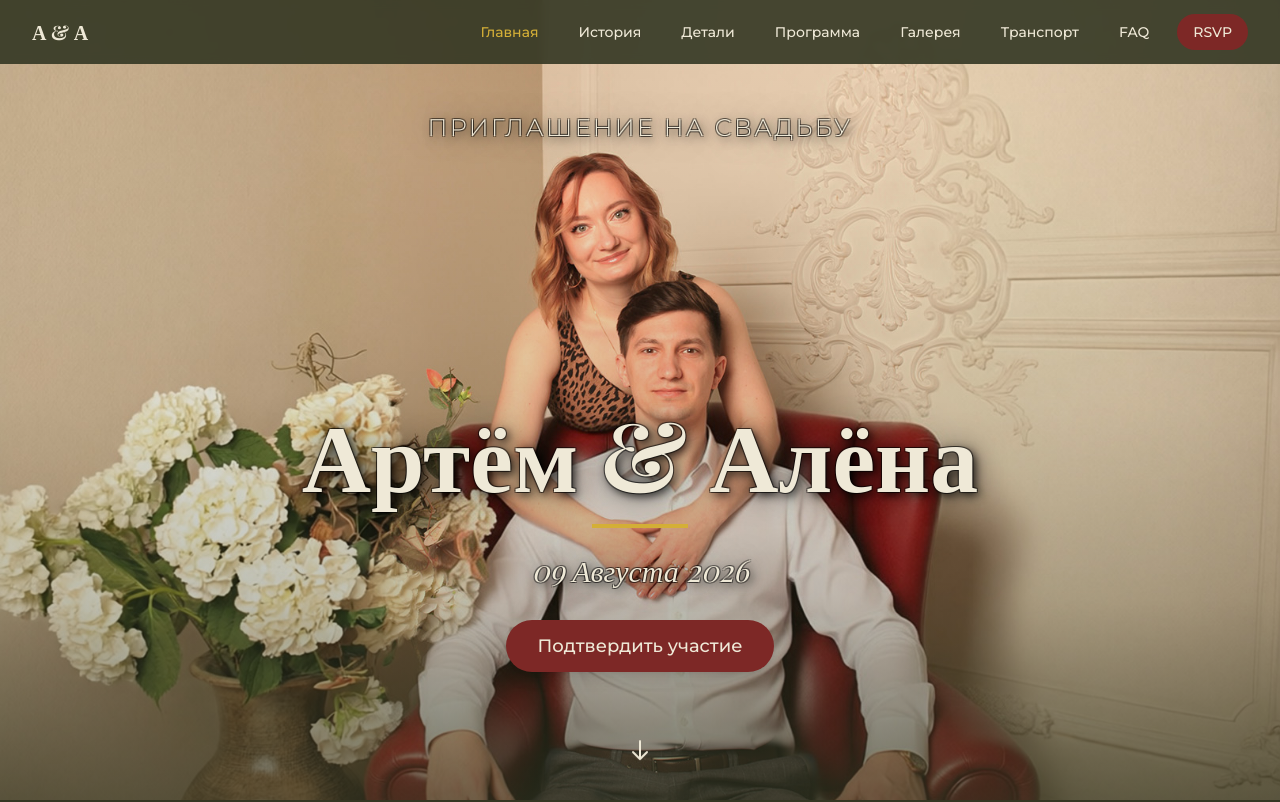
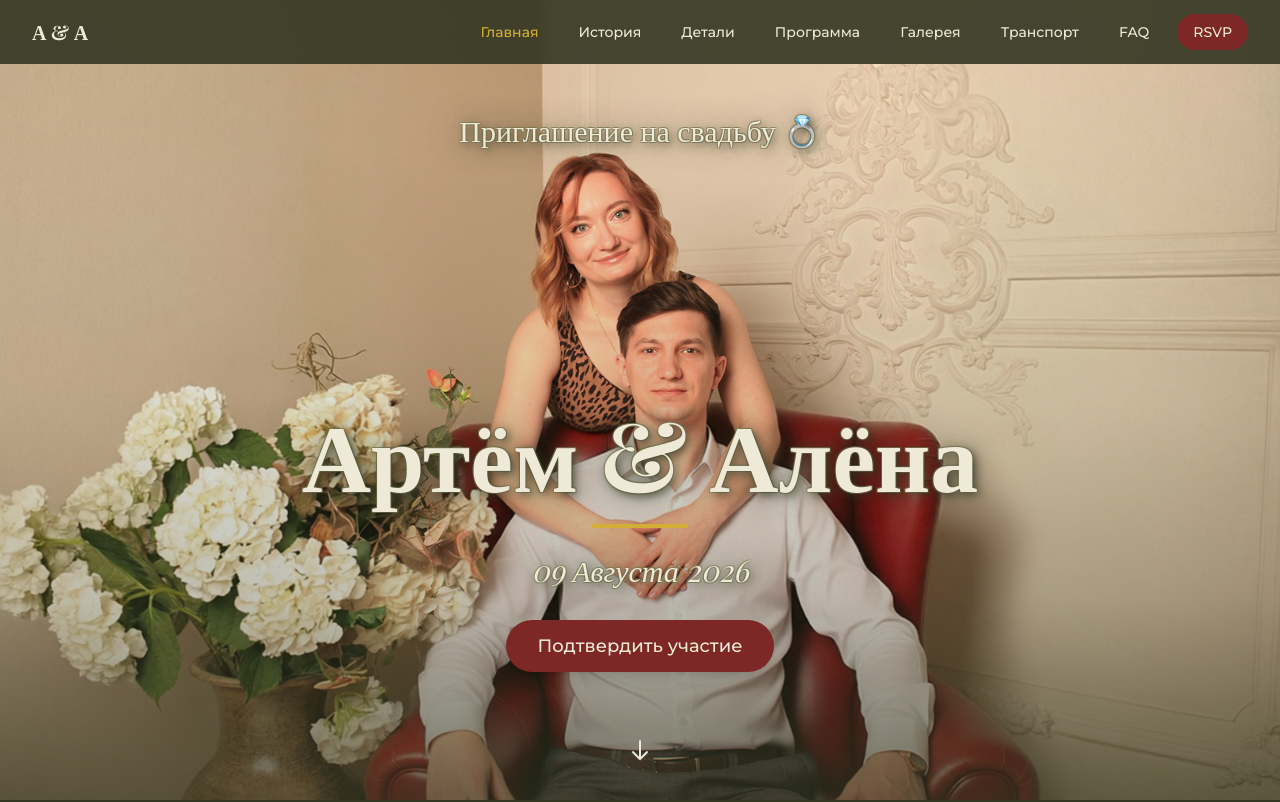
Before and after one commit to AltynovTema/Pwedding-website-v2, a website built with Vite: page index.html in a window 1280 px wide. Shown: the top 802 px of the page. Built offline with nearby package versions, Linux system fonts and the light colour scheme; files whose address does not match are found by name; a web font is replaced by a local one.

Commit message:
Update hero section styling and text formatting
- Enhanced text shadow with green (leaf) outline for better readability
- Strengthened background gradient overlay on hero section
- Updated 'Приглашение на свадьбу' styling: serif font, normal weight, adjusted size
- Added ring emoji to wedding invitation title
- Reverted & symbol color to white from project palette

```diff
--- a/index.html
+++ b/index.html
@@ -94,7 +94,7 @@
 
     <!-- Hero Section -->
     <section id="home" class="hero-bg h-screen flex items-end justify-center pb-32 relative">
-        <p class="absolute top-28 left-0 right-0 text-center text-candle text-xl md:text-2xl tracking-widest uppercase font-light">Приглашение на свадьбу</p>
+        <p class="absolute top-28 left-0 right-0 text-center text-candle text-2xl md:text-3xl font-serif">Приглашение на свадьбу 💍</p>
         <div class="text-center text-candle px-4 fade-in">
             <h1 class="text-5xl md:text-7xl lg:text-8xl font-bold mb-6 leading-tight">Артём & Алёна</h1>
             <div class="w-24 h-1 bg-gold mx-auto mb-6"></div>
--- a/styles/main.css
+++ b/styles/main.css
@@ -34,7 +34,12 @@ h1, h2, h3, h4, .font-serif {
 /* Text shadow for better readability */
 .hero-bg h1,
 .hero-bg p {
-    text-shadow: 3px 3px 10px rgba(0, 0, 0, 0.8), 0 0 30px rgba(0, 0, 0, 0.6), -1px -1px 0 rgba(0, 0, 0, 0.4), 1px -1px 0 rgba(0, 0, 0, 0.4), -1px 1px 0 rgba(0, 0, 0, 0.4), 1px 1px 0 rgba(0, 0, 0, 0.4);
+    text-shadow: 3px 3px 10px rgba(52, 55, 35, 0.8), 0 0 30px rgba(52, 55, 35, 0.6), -1px -1px 0 rgba(137, 136, 97, 0.6), 1px -1px 0 rgba(137, 136, 97, 0.6), -1px 1px 0 rgba(137, 136, 97, 0.6), 1px 1px 0 rgba(137, 136, 97, 0.6);
+}
+
+/* Extra strong shadow for specific elements */
+.strong-shadow {
+    text-shadow: 4px 4px 12px rgba(0, 0, 0, 0.9), 0 0 40px rgba(0, 0, 0, 0.7), -2px -2px 0 rgba(0, 0, 0, 0.8), 2px -2px 0 rgba(0, 0, 0, 0.8), -2px 2px 0 rgba(0, 0, 0, 0.8), 2px 2px 0 rgba(0, 0, 0, 0.8), 0 0 60px rgba(0, 0, 0, 0.5) !important;
 }
 
 .floral-border {
```
